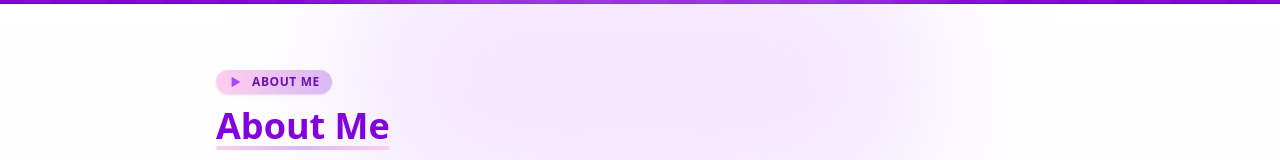
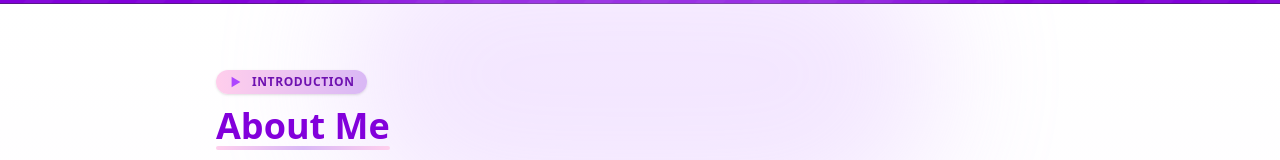
Before and after one commit to jasheloper/portfolio, a website: page v2/v2.html in a window 1280 px wide. Shown: the part 189-349 px from the top of the page. Drawn offline with Linux system fonts and the light colour scheme; files that its build step writes are made by us from their sources.

Commit message:
v2 layout

```diff
--- a/v2/v2.html
+++ b/v2/v2.html
@@ -124,7 +124,7 @@
       <svg class="w-4 h-4 text-purple-500" fill="currentColor" viewBox="0 0 20 20">
         <path d="M4.5 3.5v13l11-6.5-11-6.5z"/>
       </svg>
-      About Me
+      Introduction
     </span>
     <div class="relative w-fit mb-8">
       <h2 class="text-3xl md:text-4xl font-extrabold text-purple-700 mb-2 text-left">About Me</h2>
```
